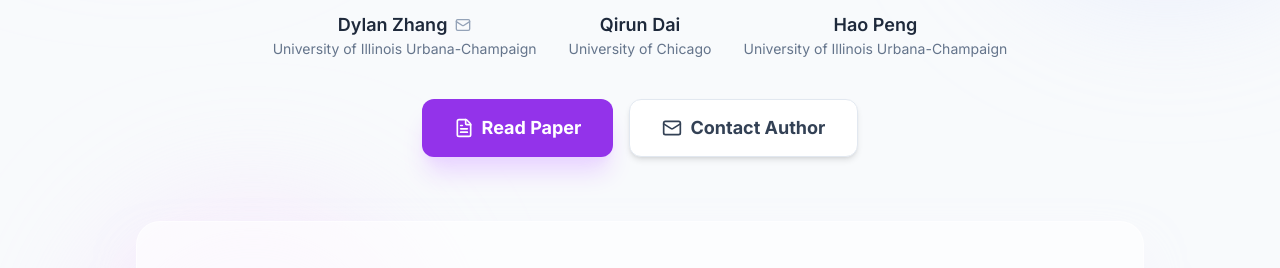
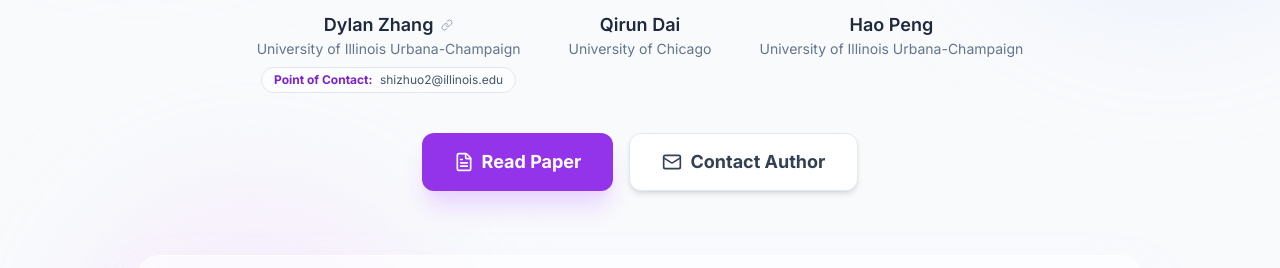
Before and after one commit to DylanZSZ/GRAPE, a plain HTML site: page index.html in a window 1280 px wide. Both pictures are taken after a click on the button "Contact Author". Shown: the part 387-655 px from the top of the page. Drawn offline with nearby package versions, Linux system fonts and the light colour scheme.

Commit message:
Update author info and add contact details
Updated author information and added contact details for Dylan Zhang.

```diff
--- a/index.html
+++ b/index.html
@@ -76,26 +76,34 @@
                 The Best Instruction-Tuning Data <br class="hidden md:block" /> are Those That Fit
             </h1>
 
-            <div class="flex flex-wrap justify-center gap-y-4 gap-x-8 mb-10 text-lg">
+            <div class="flex flex-wrap justify-center gap-y-8 gap-x-12 mb-10 text-lg items-start">
 
-                <div class="group relative">
-                    <div class="font-semibold text-slate-800 flex items-center gap-2 justify-center">
+                <!-- Author 1: Dylan Zhang (Updated) -->
+                <div class="group relative flex flex-col items-center">
+                    <a href="https://lemon-agreement-54e.notion.site/dylanzhang"
+                       target="_blank"
+                       rel="noopener noreferrer"
+                       class="font-semibold text-slate-800 flex items-center gap-2 justify-center hover:text-purple-600 transition-colors decoration-purple-200 underline-offset-4 hover:underline">
                         Dylan Zhang
-                        <a href="mailto:shizhuo2@illinois.edu" class="text-slate-400 hover:text-purple-600 transition-colors" title="shizhuo2@illinois.edu">
-                            <i data-lucide="mail" class="w-4 h-4"></i>
-                        </a>
+                        <i data-lucide="link" class="w-3 h-3 text-slate-400"></i>
+                    </a>
+                    <div class="text-sm text-slate-500">University of Illinois Urbana-Champaign</div>
+
+                    <!-- Added Contact Info -->
+                    <div class="mt-2 text-xs font-medium text-slate-600 bg-white/50 px-3 py-1 rounded-full border border-slate-200 backdrop-blur-sm">
+                        <span class="text-purple-700 font-bold">Point of Contact:</span>
+                        <a href="mailto:shizhuo2@illinois.edu" class="hover:text-purple-600 hover:underline ml-1">shizhuo2@illinois.edu</a>
                     </div>
-                    <div class="text-sm text-slate-500">University of Illinois Urbana-Champaign</div>
                 </div>
 
-                <div class="group relative">
+                <div class="group relative flex flex-col items-center">
                     <div class="font-semibold text-slate-800 flex items-center gap-2 justify-center">
                         Qirun Dai
                     </div>
                     <div class="text-sm text-slate-500">University of Chicago</div>
                 </div>
 
-                <div class="group relative">
+                <div class="group relative flex flex-col items-center">
                     <div class="font-semibold text-slate-800 flex items-center gap-2 justify-center">
                         Hao Peng
                     </div>
@@ -219,7 +227,7 @@
                     </div>
                     <div class="mt-4 md:mt-0">
                        <span class="inline-flex items-center gap-1 text-purple-300 font-medium">
-                            See paper for full benchmarks <i data-lucide="chevron-right" class="w-4 h-4"></i>
+                           See paper for full benchmarks <i data-lucide="chevron-right" class="w-4 h-4"></i>
                        </span>
                     </div>
                 </div>
@@ -285,7 +293,7 @@
 
         // 3. Handle Clipboard Logic
         function copyToClipboard() {
-            navigator.clipboard.writeText("Dylan Zhang: shizhuo2@illinois.edu")
+            navigator.clipboard.writeText("shizhuo2@illinois.edu")
                 .then(() => {
                     alert("Email copied to clipboard!");
                 })
```
